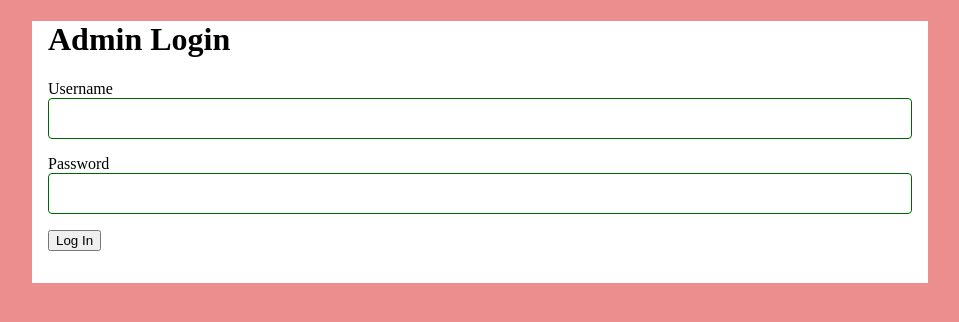
After one commit to CristianRosasBurciaga/pizza, a Node server app: page /login in a window 1280 px wide. The commit adds this page. Shown: the top 322 px of the page, without its empty margins (160-1119 px from the left). Run offline with Node 20, Linux system fonts and the light colour scheme.

Commit message:
added login authentification to pizza app

```diff
--- a/app.js
+++ b/app.js
@@ -8,6 +8,10 @@ import mysql2 from 'mysql2';
 //Import .env
 import dotenv from 'dotenv';
 dotenv.config();
+
+//Import express-session
+import session from 'express-session';
+
 /* ==================== DATABASE CONNECTION POOL ====================
 
 
@@ -41,12 +45,26 @@ app.use(express.static('public'));
 //access form data through req.body
 app.use(express.urlencoded({extended: true}))
 
+app.use(session({
+    secret: process.env.SESSION_SECRET,
+    resave: false,
+    saveUninitialized: false,
+    cookie: { maxAge: 1000 * 60 * 60}
+}));
+
+function requireLogin(req, res, next) {
+    if(req.session.loggedIn) {
+        next();
+    } else {
+        res.redirect('/login');
+    }
+}
+
 //Set view engine to EJS
 app.set('view engine', 'ejs');
 
 //TEST CODE
-// app.get('/db-test', async(req,res) => {
-
+// app.get('/db-test', async(req, res) => {
 //     try {
 //         const [orders] = await pool.query('SELECT * FROM orders')
 //         res.send(orders);
@@ -70,18 +88,42 @@ app.get('/contact', (req, res) => {
     res.render('contact');
 })
 
-app.get('/test', (req, res) => {
-    res.send("this is a test");
-})
-
-// Add an order number confrmation route
-// app.get('/confirm-order', (req, res) => {
-//     // res.sendFile(`${import.meta.dirname}/views/confirm.html`)
-//     res.render('confirm');
-// })
+//Login page route
+//We pass error: null
+app.get('/login', (req, res) => {
+    res.render('login', {error: null});
+});
 
 //Create an array to store our orders
 const orders = [];
+
+app.post('/login', (req, res) => {
+    //Get the values the user typed into the form
+    const username = req.body.username;
+    const password = req.body.password;
+
+    //Compare them to the username and password store in .env
+    if(username === process.env.ADMIN_USER &&
+        password === process.env.ADMIN_PASSWORD) {
+
+            //Correct! Remember that this user is logged in
+            req.session.loggedIn = true;
+
+            //Send them to the admin page
+            res.redirect('/admin');
+        } else {
+            //Wrong username or password - show the form again with
+            //Note: we don't say WHICH one was wrong.
+
+            res.render('login', { error: 'Invalid username or password' });
+        }
+    });
+
+app.get('/logout', (req, res) => {
+    req.session.destroy(() => {
+        res.redirect('/login');
+    });
+});
 
 //Add a route to process a pizza order
 app.post('/submit-order', async(req, res) => {
@@ -123,7 +165,7 @@ app.post('/submit-order', async(req, res) => {
 });
 
 //Add an admin route
-app.get('/admin', async(req, res) => {
+app.get('/admin', requireLogin, async(req, res) => {
     try {
         const [orders] = await pool.query('SELECT * FROM orders ORDER BY timestamp DESC')
         console.log(orders[0]);
--- a/package.json
+++ b/package.json
@@ -22,6 +22,7 @@
     "dotenv": "^18.0.10",
     "ejs": "^7.0.2",
     "express": "^5.2.1",
+    "express-session": "^1.19.0",
     "mysql2": "^3.24.6"
   },
   "devDependencies": {
--- a/public/styles/pizza-styles.css
+++ b/public/styles/pizza-styles.css
@@ -45,7 +45,7 @@ body {
     font-size: 1rem;
 }
 
-input[type="text"], input[type="email"], select, textarea{
+input[type="text"], input[type='password'], input[type="email"], select, textarea{
     width: 100%;
     border: 1px solid darkgreen;
     border-radius: .25rem;
@@ -80,3 +80,7 @@ textarea {
     color: red;
     display: none;
 }
+
+.login-error {
+    color: red;
+}
--- a/views/admin.ejs
+++ b/views/admin.ejs
@@ -14,6 +14,7 @@
 </head>
 <body>
     <h1>Orders</h1>
+    <a href="/logout">Log out</a>
     <div class="table-wrap">
         <table id="order-table" class="display nowrap" style="width:100%">
             <thead>
--- /dev/null
+++ b/views/login.ejs
@@ -0,0 +1,29 @@
+<!DOCTYPE html>
+<html lang="en">
+<head>
+    <meta charset="UTF-8">
+    <meta name="viewport" content="width=device-width, initial-scale=1.0">
+    <title>Pizza Login</title>
+    <link rel="stylesheet" href="/styles/pizza-styles.css">
+</head>
+<body>
+    <div id="main">
+        <h1>Admin Login</h1>
+
+        <!-- Only show the error message if there is one -->
+        <% if(error) {%>
+            <p class="login-error"><%= error %></p>
+            <% } %>
+
+            <form action="/login" method="post">
+                <label for="username">Username</label>
+                <input type="text" id="username" name="username" required>
+
+                <label for="password">Password</label>
+                <input type="password" id="password" name="password" required>
+
+                <button type="submit">Log In</button>
+            </form>
+    </div>
+</body>
+</html>
```
Also changed, not shown: 1 other file.
